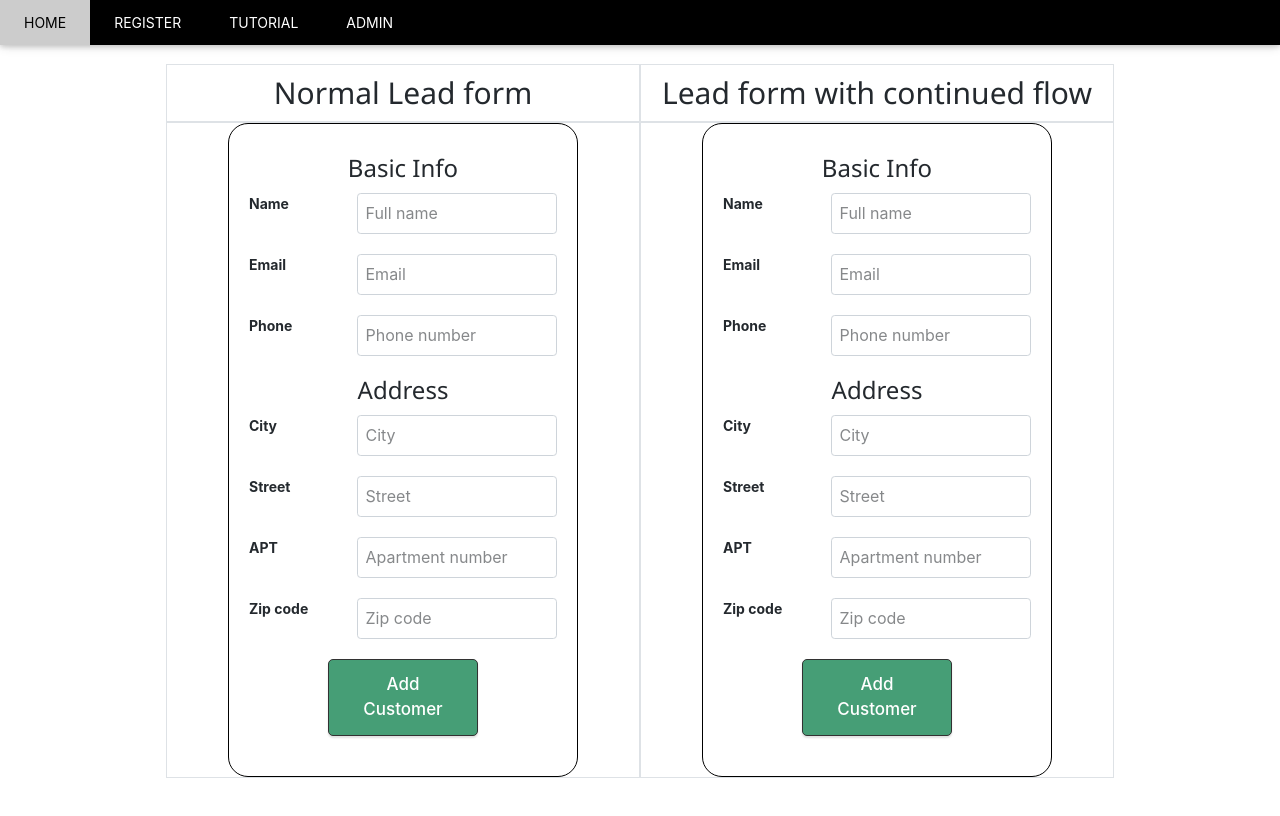
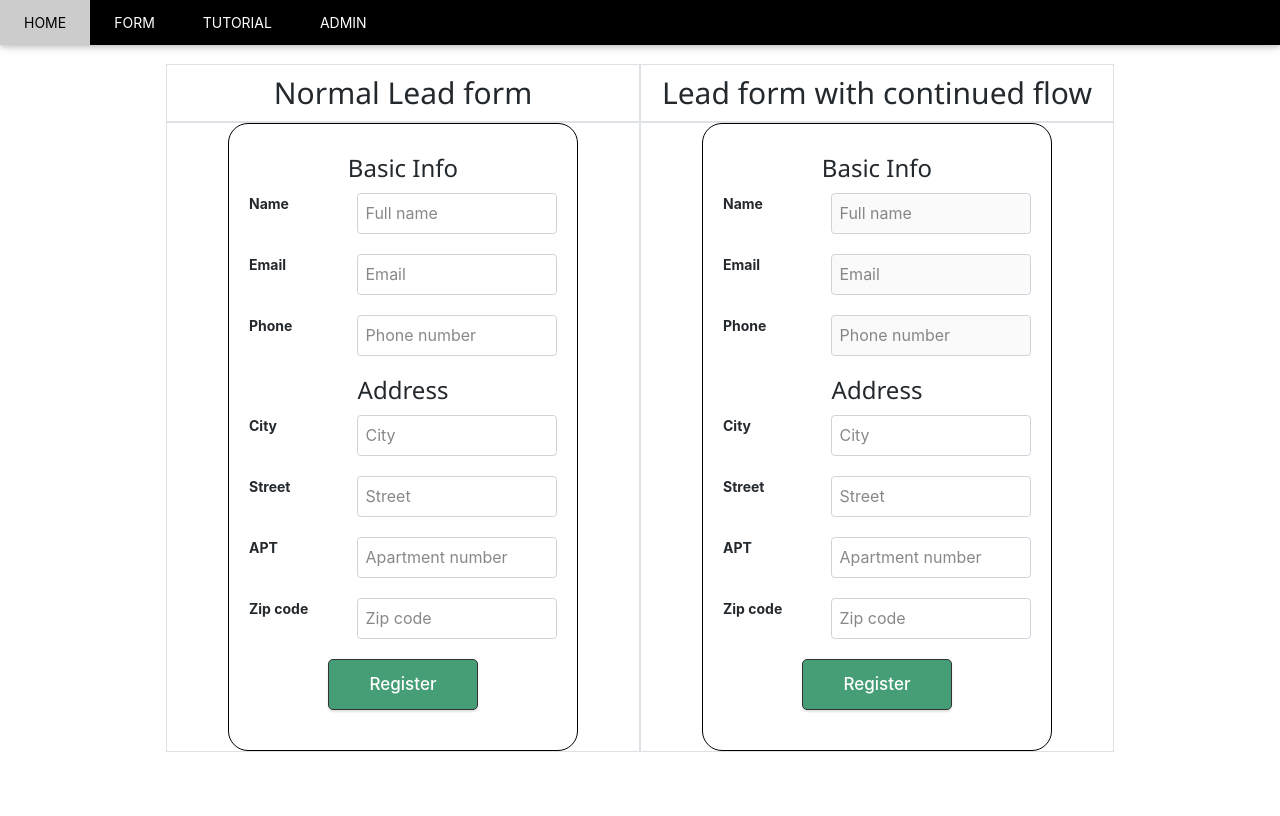
Before and after one commit to aa920502/continued-flow-sample-site, a React (Create React App) app in the folder client/: page /form in a window 1280 px wide. Shown: the top 816 px of the page. Built offline with nearby package versions, Linux system fonts and the light colour scheme; no server answers.

Commit message:
update forms to gray out pre-filled fields

```diff
--- a/client/src/components/NavBar.js
+++ b/client/src/components/NavBar.js
@@ -24,7 +24,7 @@
             to="/form?fbld_id=785583589425944"
             className="w3-bar-item w3-button w3-padding-large w3-hide-small"
           >
-            REGISTER
+            FORM
           </NavLink>
           <NavLink
             to="/tutorial"
--- a/client/src/components/RegistrationForm.js
+++ b/client/src/components/RegistrationForm.js
@@ -158,7 +158,7 @@
           />
         </div>
         <div>
-          <Button type="submit">Add Customer</Button>
+          <Button type="submit">Register</Button>
         </div>
       </form>
     </div>
--- a/client/src/components/RegistrationFormWithContinuedFlow.js
+++ b/client/src/components/RegistrationFormWithContinuedFlow.js
@@ -119,6 +119,7 @@
             onChange={addFormHandler}
             required
             readOnly="readonly"
+            disabled="disabled"
           />
         </div>
         <div className={styles.formGroup}>
@@ -132,6 +133,7 @@
             onChange={addFormHandler}
             required
             readOnly="readonly"
+            disabled="disabled"
           />
         </div>
         <div className={styles.formGroup}>
@@ -145,6 +147,7 @@
             onChange={addFormHandler}
             required
             readOnly="readonly"
+            disabled="disabled"
           />
         </div>
         <h3>Address</h3>
@@ -197,7 +200,7 @@
           />
         </div>
         <div>
-          <Button type="submit">Add Customer</Button>
+          <Button type="submit">Register</Button>
         </div>
       </form>
     </div>
```
